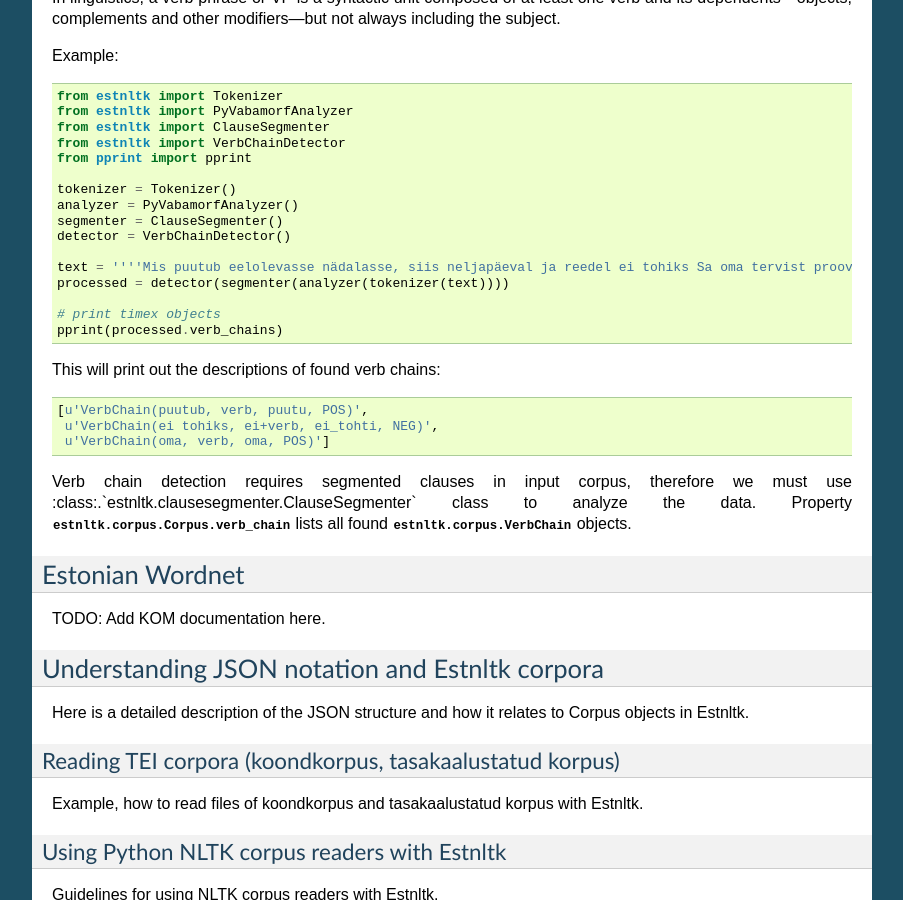
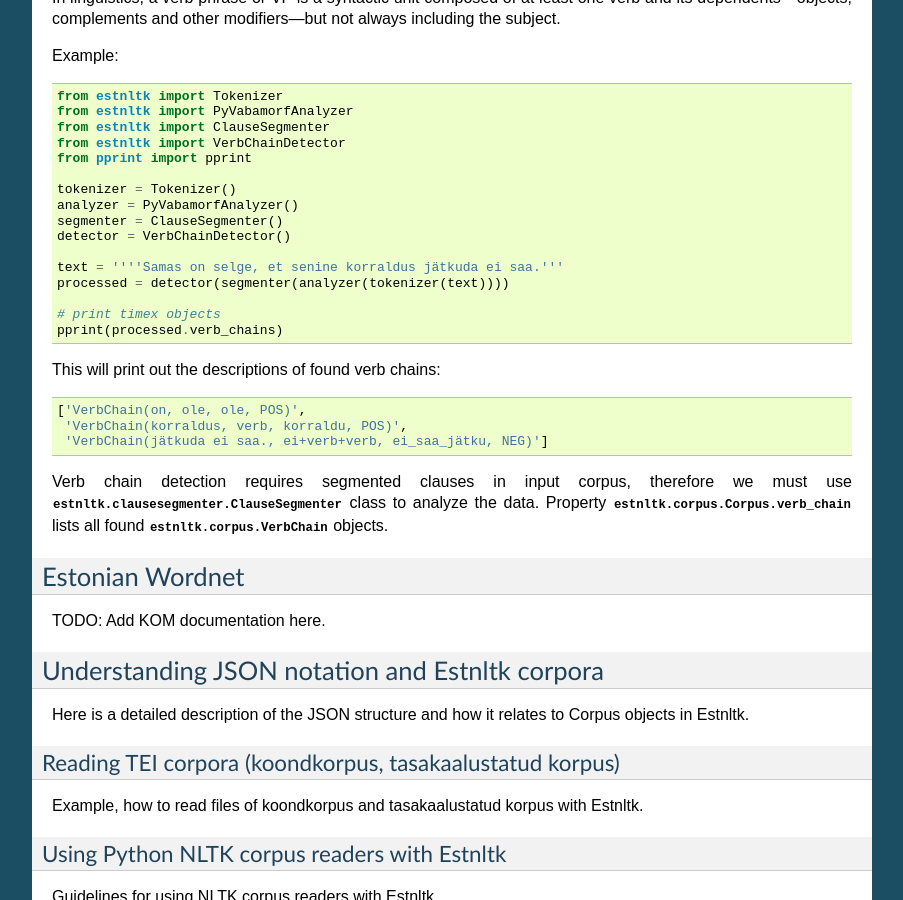
Before and after one commit to estnltk/estnltk, a Sphinx documentation site: the page built from docs/index.rst, in a window 1280 px wide and 900 px high, scrolled down 10099 px. Shown: the whole window, without its empty margins (198-1101 px from the left). Built offline with Sphinx 7.4.7, drawn with Linux system fonts in a browser that asks for light colours; pages that are not in the unit, such as notebooks, are missing from menus.

Commit message:
Verb chain text property now returns correct result in case of chain indices are consequent, but not ordered

```diff
--- a/docs/index.rst
+++ b/docs/index.rst
@@ -604,7 +604,7 @@ Example::
     segmenter = ClauseSegmenter()
     detector = VerbChainDetector()
 
-    text = ''''Mis puutub eelolevasse nädalasse, siis neljapäeval ja reedel ei tohiks Sa oma tervist proovile panna.'''
+    text = ''''Samas on selge, et senine korraldus jätkuda ei saa.'''
     processed = detector(segmenter(analyzer(tokenizer(text))))
 
     # print timex objects
@@ -612,11 +612,11 @@ Example::
 
 This will print out the descriptions of found verb chains::
 
-    [u'VerbChain(puutub, verb, puutu, POS)',
-     u'VerbChain(ei tohiks, ei+verb, ei_tohti, NEG)',
-     u'VerbChain(oma, verb, oma, POS)']
+    ['VerbChain(on, ole, ole, POS)',
+     'VerbChain(korraldus, verb, korraldu, POS)',
+     'VerbChain(jätkuda ei saa., ei+verb+verb, ei_saa_jätku, NEG)']
 
-Verb chain detection requires segmented clauses in input corpus, therefore we must use :class:.`estnltk.clausesegmenter.ClauseSegmenter` class to analyze the data.
+Verb chain detection requires segmented clauses in input corpus, therefore we must use :class:`estnltk.clausesegmenter.ClauseSegmenter` class to analyze the data.
 Property :class:`estnltk.corpus.Corpus.verb_chain` lists all found :class:`estnltk.corpus.VerbChain` objects.
 
 
```
Also changed, not shown: 14 other files.
